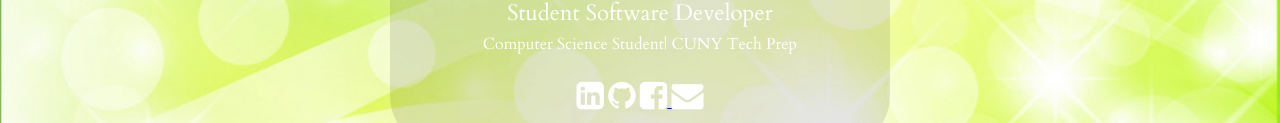
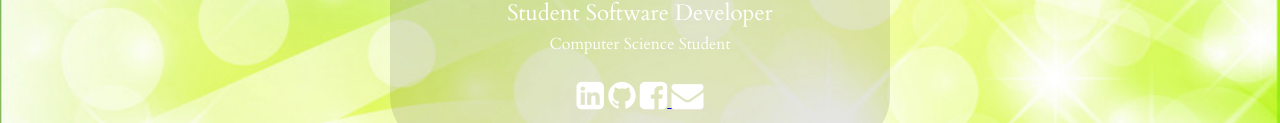
Before and after one commit to aktersabina122/PortFolio, a plain HTML site: page index.html in a window 1280 px wide. Shown: the part 509-632 px from the top of the page. Drawn offline with Linux system fonts and the light colour scheme.

Commit message:
Update index.html

```diff
--- a/index.html
+++ b/index.html
@@ -13,7 +13,7 @@
 		  <div class="profileText">
 			  <h2><i>Sabina Akter </i></h2>
 			  <h3>Student Software Developer</h3>
-			  <p> Computer Science Student| CUNY Tech Prep
+			  <p> Computer Science Student
 		   </div>
 	           <div class="profileFonts">
 			   <a href="https://www.linkedin.com/in/aktersabina122/"><i class="fa fa-linkedin-square fa-2x"></i></a>
```
